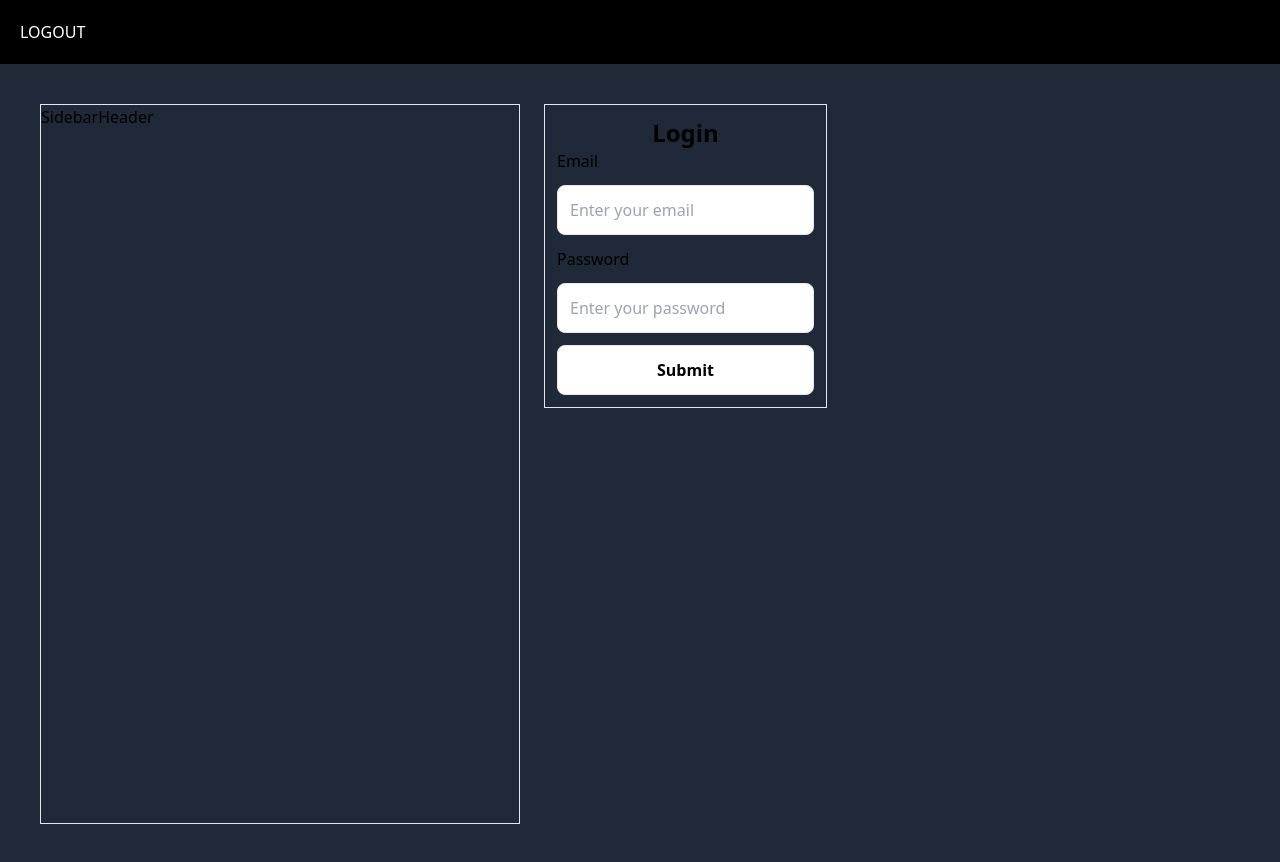
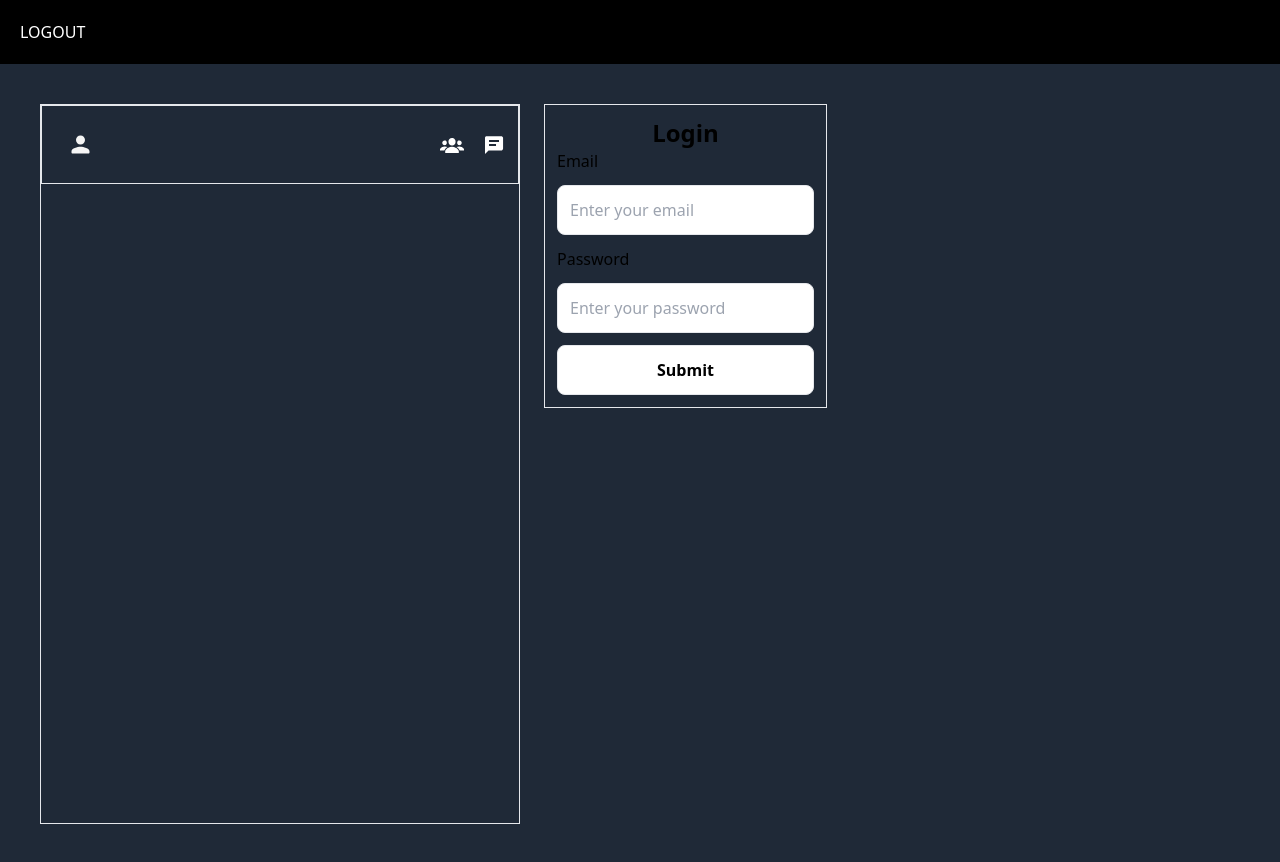
Before and after one commit to amaben2020/whatsapp-clone-fe, a React (Create React App) app: page /login in a window 1280 px wide. Built offline with nearby package versions, Linux system fonts and the light colour scheme.

Commit message:
creating sidebar header

```diff
--- a/src/components/sidebar/Sidebar/Sidebar.Header.jsx
+++ b/src/components/sidebar/Sidebar/Sidebar.Header.jsx
@@ -1,7 +1,20 @@
 import React from "react";
+import { ContactIcon } from "../../svg";
+import ChatIcon from "../../svg/Chat";
+import CommunityIcon from "../../svg/Community";
 
 const SidebarHeader = () => {
-  return <div>SidebarHeader</div>;
+  return (
+    <div className="flex items-center justify-between p-3 border">
+      <div>
+        <ContactIcon className="w-40 h-20" />
+      </div>
+      <div className="flex items-center gap-4">
+        <CommunityIcon className="text-white fill-white" />
+        <ChatIcon className="text-white fill-white" />
+      </div>
+    </div>
+  );
 };
 
 export default SidebarHeader;
```
